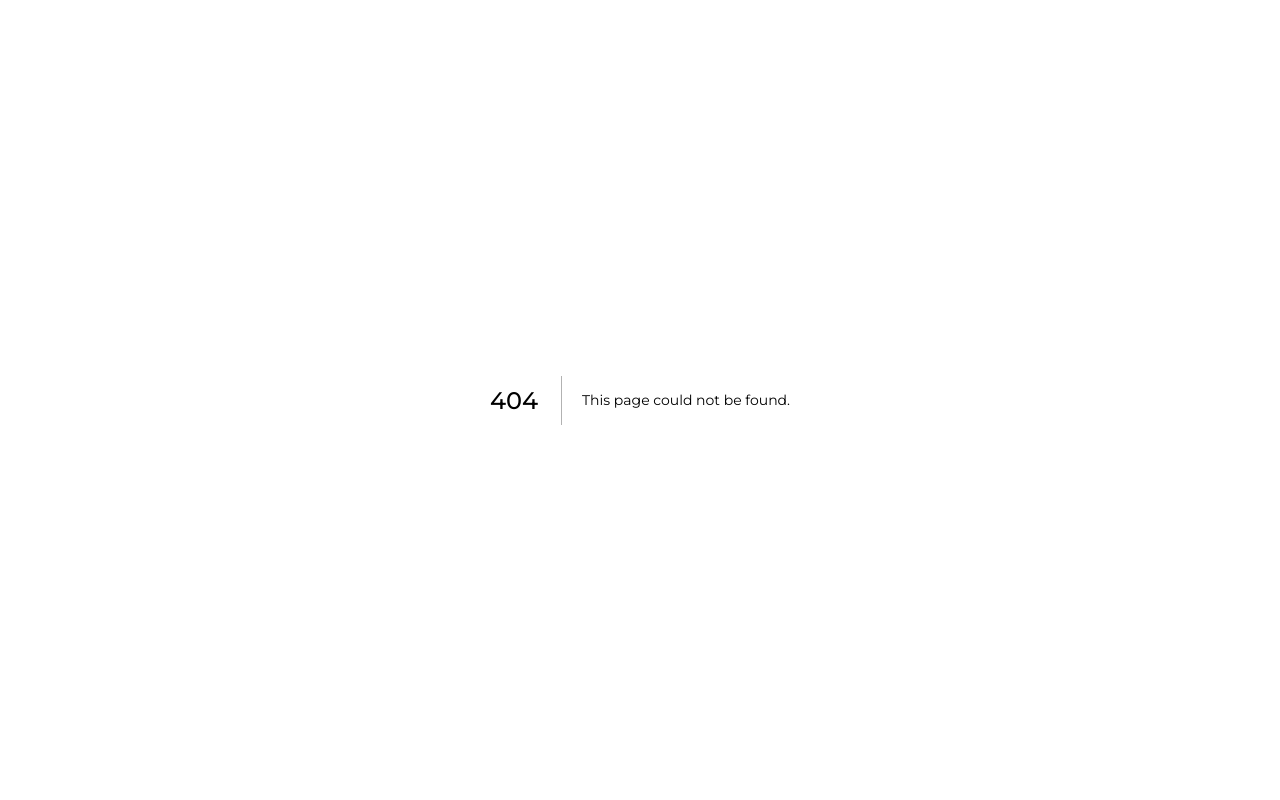
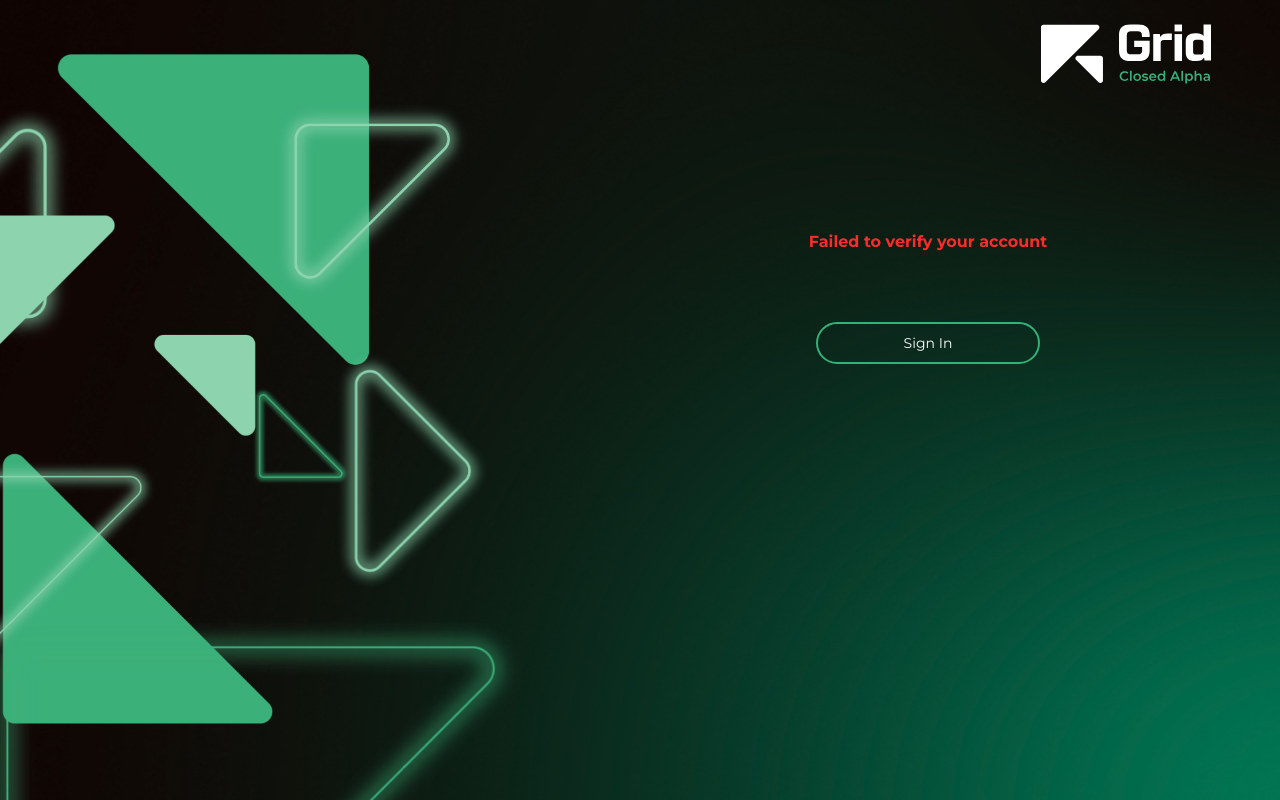
Before and after one commit to RunOnGrid/frontend, a Next.js app: page /verify-email in a window 1280 px wide. Before the commit this address had no page. Built offline with nearby package versions, Linux system fonts and the light colour scheme.

Commit message:
verify screen

```diff
--- a/src/components/deploy/application/GithubAkash.jsx
+++ b/src/components/deploy/application/GithubAkash.jsx
@@ -288,7 +288,7 @@ const GithubAkash = ({
       setAccessToken(tokens.tokens.accessToken);
     }
     getBalance();
-  }, []);
+  }, [accessToken]);
 
   useEffect(() => {
     if (activeStep === 2) {
--- a/src/components/flux/BuildFlux.jsx
+++ b/src/components/flux/BuildFlux.jsx
@@ -129,7 +129,7 @@ export default function BuildFlux({ darkMode, selectedCloud, compDuration }) {
                   hdd: hdd,
                   tiered: false,
                   secrets: "",
-                  repoauth: `${owner.toLowerCase()}:${pat}`,
+                  repoauth: "",
                 },
               ],
               expire: compDuration,
@@ -176,7 +176,7 @@ export default function BuildFlux({ darkMode, selectedCloud, compDuration }) {
             hdd: hdd,
             tiered: false,
             secrets: "",
-            repoauth: `${owner.toLowerCase()}:${pat}`,
+            repoauth: "",
           },
         ],
         expire: compDuration,
--- /dev/null
+++ b/src/components/login/VerifyScreen.jsx
@@ -0,0 +1,57 @@
+import React, { useState, useEffect } from "react";
+import TrianglesLeft from "../landing-AsicHosting/TrianglesLeft";
+import Link from "next/link";
+import { useRouter } from "next/router";
+
+const VerifyScreen = () => {
+  const [password, setPassword] = useState("");
+  const [passwordConfirm, setPasswordConfirm] = useState("");
+  const [token, setToken] = useState("");
+  const [error, setError] = useState("");
+  const [isLoading, setIsLoading] = useState(false);
+  const [showForgot, setShowForgot] = useState(false);
+  const [passwordMatchError, setPasswordMatchError] = useState("");
+  const [successMessage, setSuccessMessage] = useState("");
+
+  const router = useRouter();
+
+  // Extraer el token de la URL cuando el componente se monta
+  useEffect(() => {
+    // Verificar que router.query esté disponible
+    if (router.isReady) {
+      const { success: urlToken } = router.query;
+      if (urlToken == 'true') {
+        setSuccessMessage('Your acount was verified')
+      } else {
+        setError("Failed to verify your account");
+      }
+    }
+  }, [router.isReady, router.query]);
+
+
+
+
+
+  return (
+    <div>
+      <div className={`banner-container2 ${showForgot ? "blureado" : ""}`}>
+        <TrianglesLeft />
+        <div className="verify-container">
+          <Link className="logo-link" href="/">
+            <img src="/LogoAlpha.svg" alt="Logo" />
+          </Link>
+          {successMessage && <h2 >{successMessage}</h2>}
+
+
+          {error && <h4 className="error-message-login">{error}</h4>}
+            <Link  href='/login'>
+         <button className="verify-btn">Sign In</button>
+            </Link>
+
+        </div>
+      </div>
+    </div>
+  );
+};
+
+export default VerifyScreen;
--- /dev/null
+++ b/src/pages/verify-email.js
@@ -0,0 +1,21 @@
+
+import VerifyScreen from "@/components/login/VerifyScreen";
+
+export default function Verify() {
+
+
+
+
+
+  return (
+    <div className="login-page-container">
+
+
+      <div
+        className={`container-homePrincipal2 `}
+      >
+        <VerifyScreen/>
+      </div>
+    </div>
+  );
+}
--- a/src/styles/landing-AsicHosting/bannerAsic.css
+++ b/src/styles/landing-AsicHosting/bannerAsic.css
@@ -508,6 +508,34 @@
   width: 35vw;
   margin-top: 0px;
 }
+
+.verify-container{
+  display: flex;
+  flex-direction: column;
+  margin: auto;
+  margin-left: auto;
+  margin-right: 10%;
+  width: 35vw;
+  margin-top: 0px;
+}
+
+.verify-container h2{
+  color: white;
+  width: 100%;
+  font-size: 3rem;
+  justify-content: center;
+  margin: auto;
+  margin-top: 10vh;
+  text-align: center;
+}
+.verify-btn{
+  display: flex;
+  width: 50%;
+  justify-content: center;
+  margin: auto;
+  margin-top: 50px;
+  border-radius: 25px;
+}
 .inputs-login{
   display: flex;
   flex-direction: column;
```
Also changed, not shown: src/pages/reset-password.js (+2 -15 lines).
